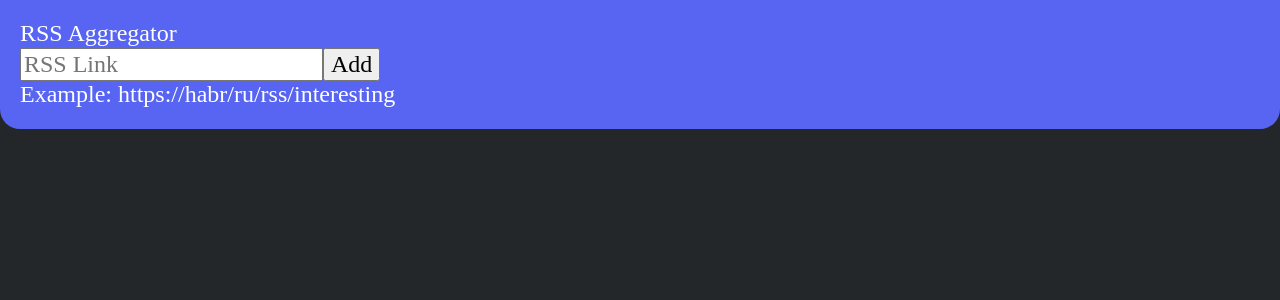
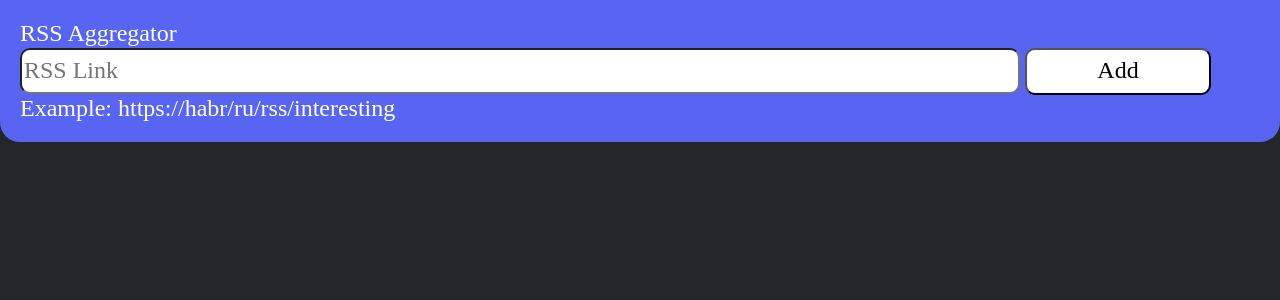
Before and after one commit to nikitakaralius/InfotecsIntern, a React (Create React App) app in the folder src/RssAggregator/client-app/: page / in a window 1280 px wide. Shown: the top 300 px of the page. Built offline with nearby package versions, Linux system fonts and the light colour scheme.

Commit message:
Styled RssForm

```diff
--- a/src/RssAggregator/client-app/src/components/header/rssForm/RssForm.module.scss
+++ b/src/RssAggregator/client-app/src/components/header/rssForm/RssForm.module.scss
@@ -0,0 +1,19 @@
+@import "../../../styles/variables";
+
+.container {
+  width: 100%;
+}
+
+.input {
+  border-radius: 10px;
+  width: 80%;
+  height: 40px;
+}
+
+.submit {
+  border-radius: 10px;
+  margin-left: 5px;
+  height: 47px;
+  width: 15%;
+  background: $primary-color;
+}
--- a/src/RssAggregator/client-app/src/components/header/rssForm/RssForm.tsx
+++ b/src/RssAggregator/client-app/src/components/header/rssForm/RssForm.tsx
@@ -2,6 +2,7 @@ import React, {useState} from 'react';
 import {useTypedDispatch, useTypedSelector} from '../../../hooks';
 import {INewFeedStream} from '../../../domain';
 import {appendStream} from '../../../store';
+import styles from './RssForm.module.scss';
 
 const RssForm = () => {
   const [link, setLink] = useState('');
@@ -18,13 +19,15 @@ const RssForm = () => {
   };
 
   return (
-    <form onSubmit={onSubmit}>
+    <form onSubmit={onSubmit} className={styles.container}>
       <input
+        className={styles.input}
         type="url"
         placeholder="RSS Link"
         onChange={i => setLink(i.target.value)}
+        value={link}
       />
-      <input type="submit" value="Add" />
+      <input type="submit" value="Add" className={styles.submit}/>
     </form>
   );
 };
```
